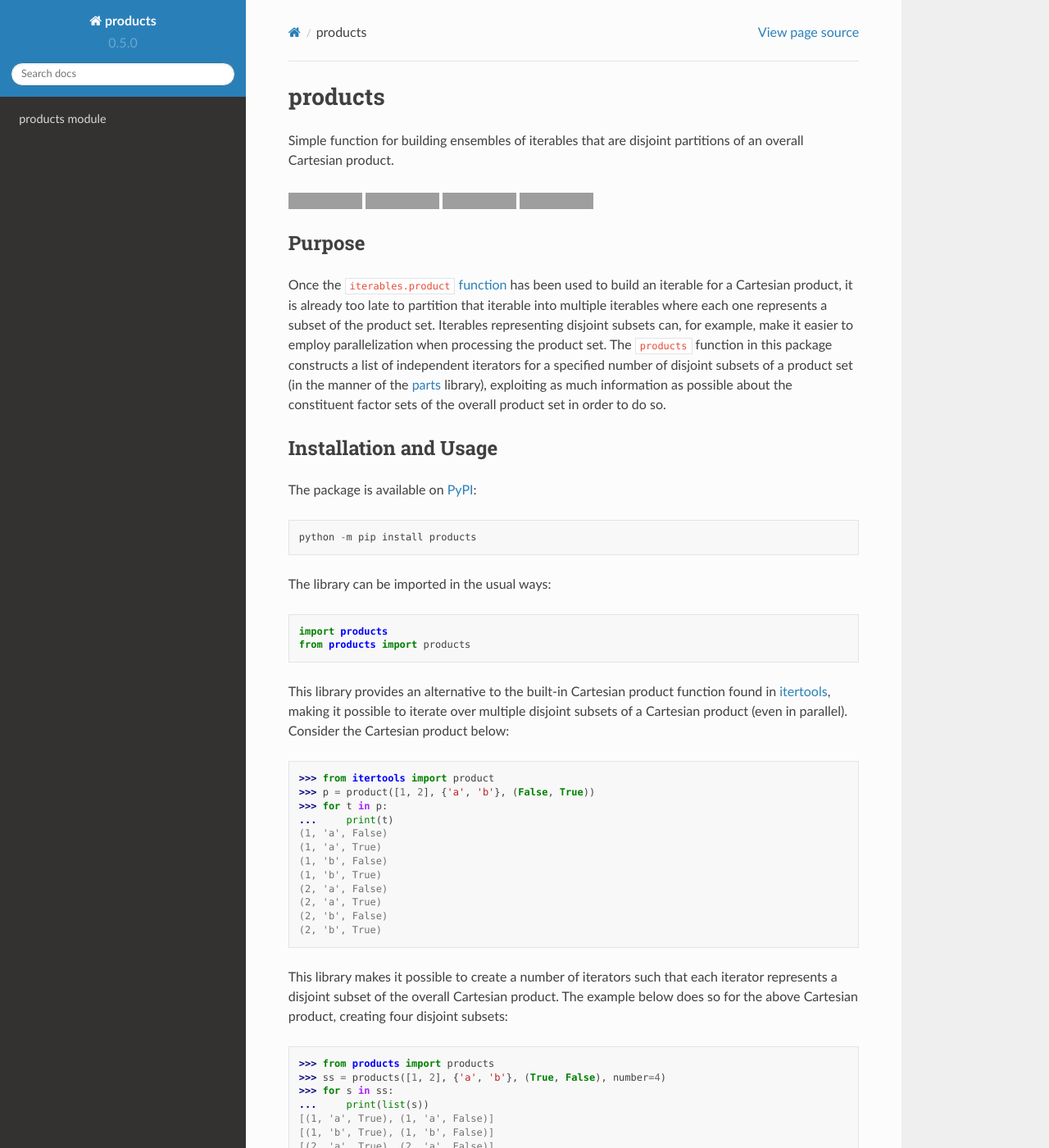
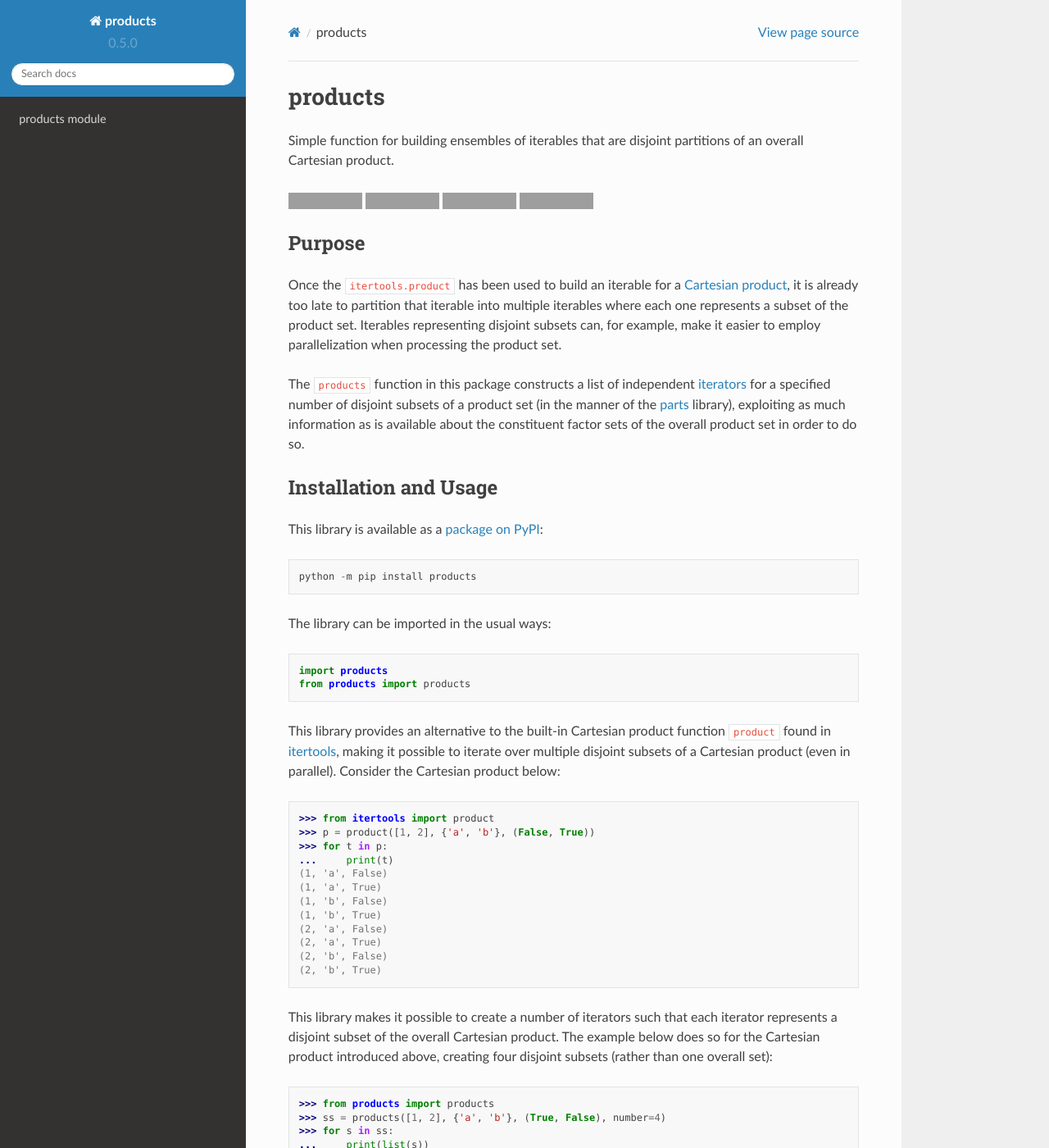
Before and after one commit to lapets/products, a Sphinx documentation site: the page built from docs/index.rst, in a window 1280 px wide and 1400 px high. Shown: the whole window at 82% size. Built offline with Sphinx 7.4.7 and the Read the Docs theme 2.0.0, drawn with Linux system fonts in a browser that asks for light colours; some of the changed text lies outside the part shown; grey boxes are pictures that could not be loaded.

Commit message:
Add annotations; add/allow links to source code and Python docs; update README.

```diff
--- a/README.rst
+++ b/README.rst
@@ -24,11 +24,20 @@ Simple function for building ensembles of iterables that are disjoint partitions
 
 Purpose
 -------
-Once the ``iterables.product`` `function <https://docs.python.org/3/library/itertools.html#itertools.product>`__ has been used to build an iterable for a Cartesian product, it is already too late to partition that iterable into multiple iterables where each one represents a subset of the product set. Iterables representing disjoint subsets can, for example, make it easier to employ parallelization when processing the product set. The ``products`` function in this package constructs a list of independent iterators for a specified number of disjoint subsets of a product set (in the manner of the `parts <https://pypi.org/project/parts>`__ library), exploiting as much information as possible about the constituent factor sets of the overall product set in order to do so.
+
+.. |itertools_product| replace:: ``itertools.product``
+.. _itertools_product: https://docs.python.org/3/library/itertools.html#itertools.product
+
+Once the |itertools_product|_ has been used to build an iterable for a `Cartesian product <https://en.wikipedia.org/wiki/Cartesian_product>`__, it is already too late to partition that iterable into multiple iterables where each one represents a subset of the product set. Iterables representing disjoint subsets can, for example, make it easier to employ parallelization when processing the product set.
+
+.. |products| replace:: ``products``
+.. _products: https://products.readthedocs.io/en/latest/_source/products.html#products.products.products
+
+The |products|_ function in this package constructs a list of independent `iterators <https://docs.python.org/3/glossary.html#term-iterator>`__ for a specified number of disjoint subsets of a product set (in the manner of the `parts <https://pypi.org/project/parts>`__ library), exploiting as much information as is available about the constituent factor sets of the overall product set in order to do so.
 
 Installation and Usage
 ----------------------
-The package is available on `PyPI <https://pypi.org/project/products>`__::
+This library is available as a `package on PyPI <https://pypi.org/project/products>`__::
 
     python -m pip install products
 
@@ -37,7 +46,10 @@ The library can be imported in the usual ways::
     import products
     from products import products
 
-This library provides an alternative to the built-in Cartesian product function found in `itertools <https://docs.python.org/3/library/itertools.html>`__, making it possible to iterate over multiple disjoint subsets of a Cartesian product (even in parallel). Consider the Cartesian product below::
+.. |product| replace:: ``product``
+.. _product: https://docs.python.org/3/library/itertools.html#itertools.product
+
+This library provides an alternative to the built-in Cartesian product function |product|_ found in `itertools <https://docs.python.org/3/library/itertools.html>`__, making it possible to iterate over multiple disjoint subsets of a Cartesian product (even in parallel). Consider the Cartesian product below::
 
     >>> from itertools import product
     >>> p = product([1, 2], {'a', 'b'}, (False, True))
@@ -52,7 +64,7 @@ This library provides an alternative to the built-in Cartesian product function
     (2, 'b', False)
     (2, 'b', True)
 
-This library makes it possible to create a number of iterators such that each iterator represents a disjoint subset of the overall Cartesian product. The example below does so for the above Cartesian product, creating four disjoint subsets::
+This library makes it possible to create a number of iterators such that each iterator represents a disjoint subset of the overall Cartesian product. The example below does so for the Cartesian product introduced above, creating four disjoint subsets (rather than one overall set)::
 
     >>> from products import products
     >>> ss = products([1, 2], {'a', 'b'}, (True, False), number=4)
@@ -63,7 +75,7 @@ This library makes it possible to create a number of iterators such that each it
     [(2, 'a', True), (2, 'a', False)]
     [(2, 'b', True), (2, 'b', False)]
 
-The iterable corresponding to each subset is independent from the others, making it possible to employ techniques such as multiprocessing when operating on the elements of the overall Cartesian product.
+The `iterable <https://docs.python.org/3/glossary.html#term-iterable>`__ corresponding to each subset is *independent* from the others, making it possible to employ techniques such parallelization (*e.g.*, using the built-in `multiprocessing <https://docs.python.org/3/library/multiprocessing.html>`__ library) when operating on the elements of the overall Cartesian product.
 
 Development
 -----------
--- a/docs/conf.py
+++ b/docs/conf.py
@@ -36,7 +36,9 @@ copyright = '2020, Andrei Lapets' # Period omitted; precedes punctuation.
 extensions = [
     'sphinx.ext.autodoc',
     'sphinx.ext.doctest',
-    'sphinx.ext.napoleon'
+    'sphinx.ext.napoleon',
+    'sphinx.ext.intersphinx',
+    'sphinx.ext.viewcode'
 ]
 
 # Add any paths that contain templates here, relative to this directory.
@@ -50,6 +52,13 @@ exclude_patterns = ['_build']
 # Options to configure autodoc extension behavior.
 autodoc_member_order = 'bysource'
 autodoc_preserve_defaults = True
+
+# Allow references/links to definitions found in the Python documentation
+# and dependencies.
+intersphinx_mapping = {
+    'python': ('https://docs.python.org/3', None),
+    'parts': ('https://parts.readthedocs.io/en/latest', None),
+}
 
 
 # -- Options for HTML output -------------------------------------------------
```
Also changed, not shown: 1 other file.
